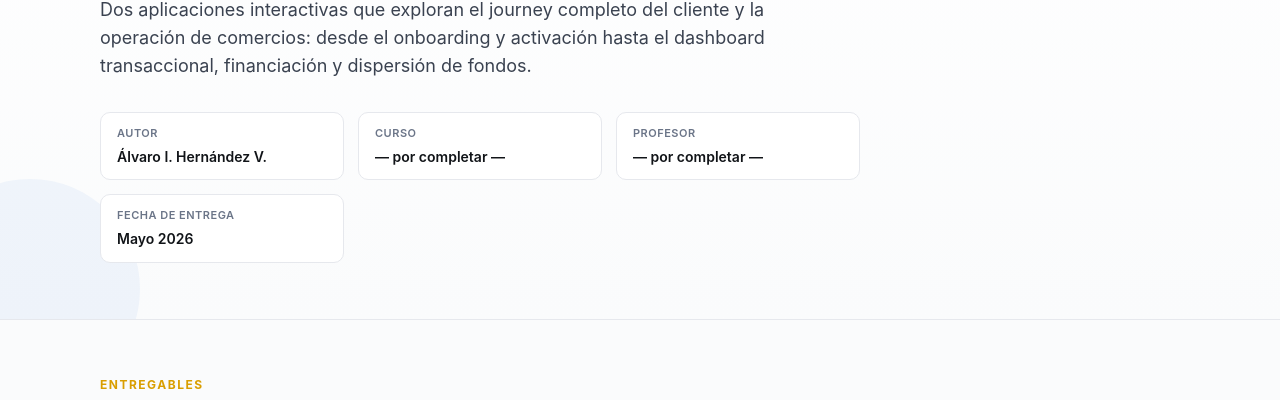
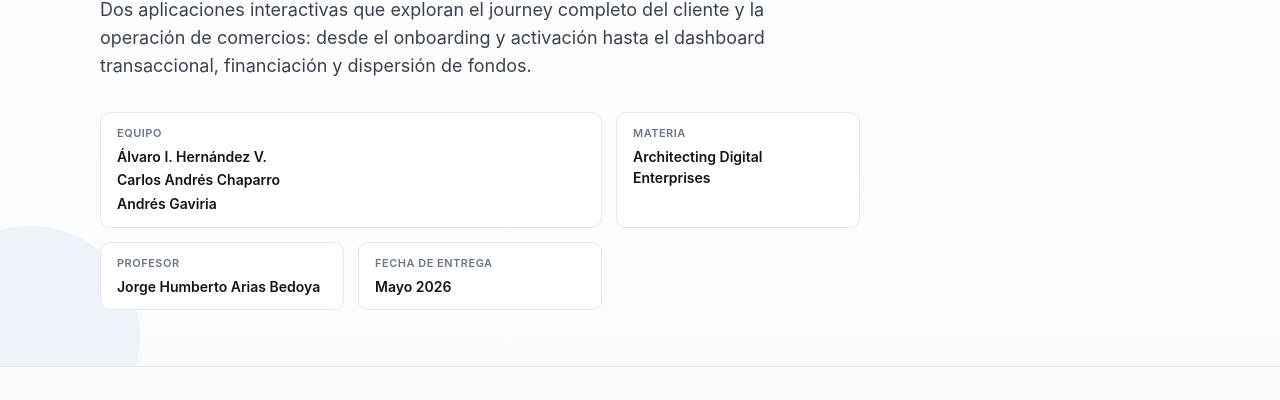
Before and after one commit to alvaroivanh/banco-alpes-prototipos, a plain HTML site: page index.html in a window 1280 px wide. Shown: the part 327-727 px from the top of the page. Drawn offline with Linux system fonts and the light colour scheme.

Commit message:
Add team members and course details to academic landing
- Team: Álvaro I. Hernández V., Carlos Andrés Chaparro, Andrés Gaviria
- Course: Architecting Digital Enterprises
- Professor: Jorge Humberto Arias Bedoya
- Style team card to span 2 columns and stack names

Co-Authored-By: Claude Opus 4.7 (1M context) <noreply@anthropic.com>

```diff
--- a/index.html
+++ b/index.html
@@ -197,6 +197,15 @@
     font-size: 14px;
     font-weight: 600;
     color: var(--ink);
+  }
+  .meta-team { grid-column: span 2; }
+  .meta-team .val {
+    display: flex;
+    flex-direction: column;
+    gap: 2px;
+  }
+  @media (max-width: 480px) {
+    .meta-team { grid-column: span 1; }
   }
 
   /* ============ Section base ============ */
@@ -499,17 +508,21 @@
     </p>
 
     <div class="meta-grid">
-      <div class="meta-item">
-        <div class="key">Autor</div>
-        <div class="val">Álvaro I. Hernández V.</div>
+      <div class="meta-item meta-team">
+        <div class="key">Equipo</div>
+        <div class="val">
+          <span>Álvaro I. Hernández V.</span>
+          <span>Carlos Andrés Chaparro</span>
+          <span>Andrés Gaviria</span>
+        </div>
       </div>
       <div class="meta-item">
-        <div class="key">Curso</div>
-        <div class="val">— por completar —</div>
+        <div class="key">Materia</div>
+        <div class="val">Architecting Digital Enterprises</div>
       </div>
       <div class="meta-item">
         <div class="key">Profesor</div>
-        <div class="val">— por completar —</div>
+        <div class="val">Jorge Humberto Arias Bedoya</div>
       </div>
       <div class="meta-item">
         <div class="key">Fecha de entrega</div>
```
